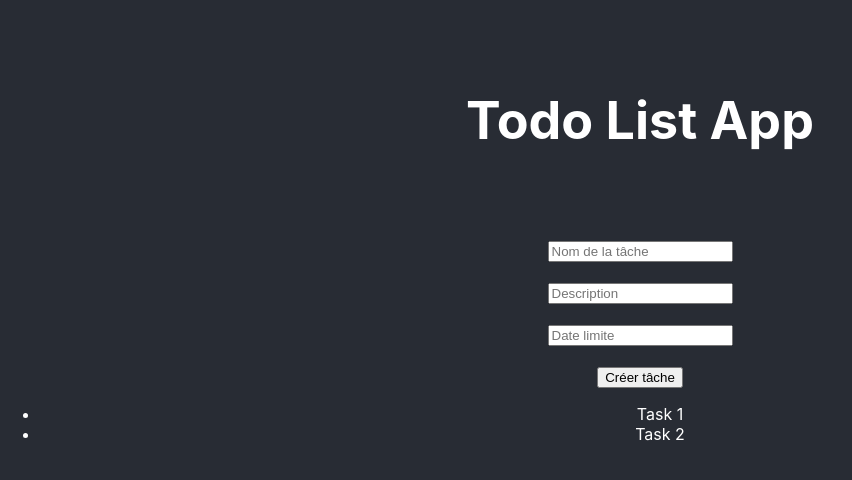
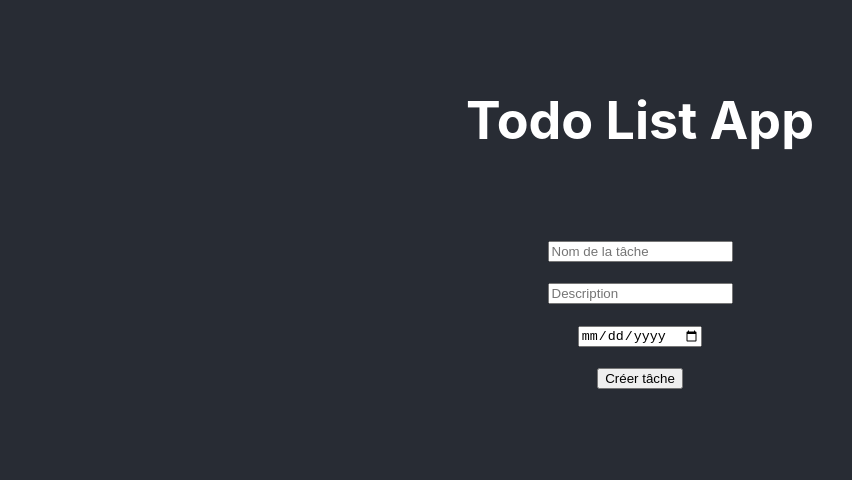
Before and after one commit to SalomePechin/todo-list, a React (Create React App) app: page / in a window 1280 px wide. Shown: the top 480 px of the page, without its empty margins (0-852 px from the left). Built offline with nearby package versions, Linux system fonts and the light colour scheme.

Commit message:
implementation composants Task + TaskList, modif CSS Task

```diff
--- a/src/App.js
+++ b/src/App.js
@@ -1,44 +1,29 @@
 import './App.css';
 import react from 'react';
-import NewTaskList from './components/NewTaskList';
-import NewTask from './components/NewTask';
+import TaskList from './components/TaskList';
+import Task from './components/Task';
 import { useState } from 'react';
 import { v4 as uuidv4 } from 'uuid';
 
-const initList = [
-  {
-    id: 1,
-    name: 'Task 1',
-    desc: 'desc',
-    date: 'date'
-  },
-  {
-    id: 2,
-    name: 'Task 2',
-    desc: 'desc',
-    date: 'date'
-  }
-];
+const initList = [];
 
 function App() {
 
   const [list, setList] = useState(initList);
   const [name, setName] = useState('');
-  const [desc, setDesc] = useState();
-  const [date, setDate] = useState();
+  const [desc, setDesc] = useState('');
+  const [date, setDate] = useState('');
 
-  function handleChange(e) {
-    setName(e.target.value);
-  }
-
-  function handleAdd() {
+  function addList() {
     if (name != '') {
-      const newList = list.concat({ nameid: uuidv4(), name, desc, date  });
+      const newList = list.concat({ nameid: uuidv4(), name, desc, date });
       setList(newList);
     } else {
       alert('Veuillez entrer un autre titre pour votre tâche.');
     }
     setName('');
+    setDesc('');
+    setDate('');
   }
 
   return (
@@ -47,23 +32,15 @@ function App() {
         <h1 className="App-title">Todo List App</h1>
       </header>
 
-      <input type="text" placeholder="Nom de la tâche" value={name} onChange={handleChange} /><br /><br />
-      <input type="text" placeholder="Description" value={desc} onChange={handleChange} /><br /><br />
-      <input type="text" placeholder="Date limite" value={date} onChange={handleChange} /><br /><br />
-      <button type="button" onClick={handleAdd}>
+      <input type="text" placeholder="Nom de la tâche" value={name} onChange={(e) => setName(e.target.value)} /><br /><br />
+      <input type="text" placeholder="Description" value={desc} onChange={(e) => setDesc(e.target.value)} /><br /><br />
+      <input type="date" placeholder="Date limite" value={date} onChange={(e) => setDate(e.target.value)} /><br /><br />
+      <button type="button" onClick={addList}>
         Créer tâche
       </button>
 
-      <NewTask
-        name={name}
-        desc={desc}
-        date={date} />
+      <TaskList list={list} />
 
-      <ul>
-        {list.map((item) => (
-          <li key={item.id}>{item.name}</li>
-        ))}
-      </ul>
     </div>
   );
 }
--- a/src/components/NewTask.js
+++ /dev/null
@@ -1,13 +0,0 @@
-import './Task.css';
-import React from "react";
-
-function NewTask(name, desc, date) {
-
-    return (
-        <div className="NewTask">
-
-        </div>
-    );
-}
-
-export default NewTask;
--- a/src/components/NewTaskList.js
+++ /dev/null
@@ -1,15 +0,0 @@
-import './List.css';
-import React from "react";
-import { useState } from 'react';
-import NewTask from './NewTask';
-
-function NewTaskList(listName, initList) {
-
-    return (
-        <div className="NewTaskList">
-
-        </div>
-    );
-}
-
-export default NewTaskList;
--- a/src/components/Task.css
+++ b/src/components/Task.css
@@ -0,0 +1,9 @@
+div.Task {
+    display: inline-block;
+    min-height: 5vh;
+    min-width: 5vh;
+    list-style: none;
+    margin: 0 10% 0 10%;
+    padding: 5%;
+    background-color: #4a3958;
+}
--- /dev/null
+++ b/src/components/Task.js
@@ -0,0 +1,18 @@
+import './Task.css';
+import React from "react";
+
+function Task({ task }) {
+
+    return (
+        <div className="Task">
+            <li>
+                <div>{task.id}</div>
+                <div>{task.name}</div>
+                <div>{task.desc}</div>
+                <div>{task.date}</div>
+            </li>
+        </div>
+    );
+}
+
+export default Task;
--- /dev/null
+++ b/src/components/TaskList.js
@@ -0,0 +1,20 @@
+import './List.css';
+import React from "react";
+import { useState } from 'react';
+import Task from './Task';
+import { filterItems } from '@babel/helper-compilation-targets';
+
+function TaskList({ list }) {
+
+    return (
+        <div className="TaskList">
+            <ul>
+                {(list || []).map(task => (
+                    <Task key={task.id} task={task} />
+                ))}
+            </ul>
+        </div>
+    );
+}
+
+export default TaskList;
```
Also changed, not shown: src/App.css (line endings or trailing spaces).
